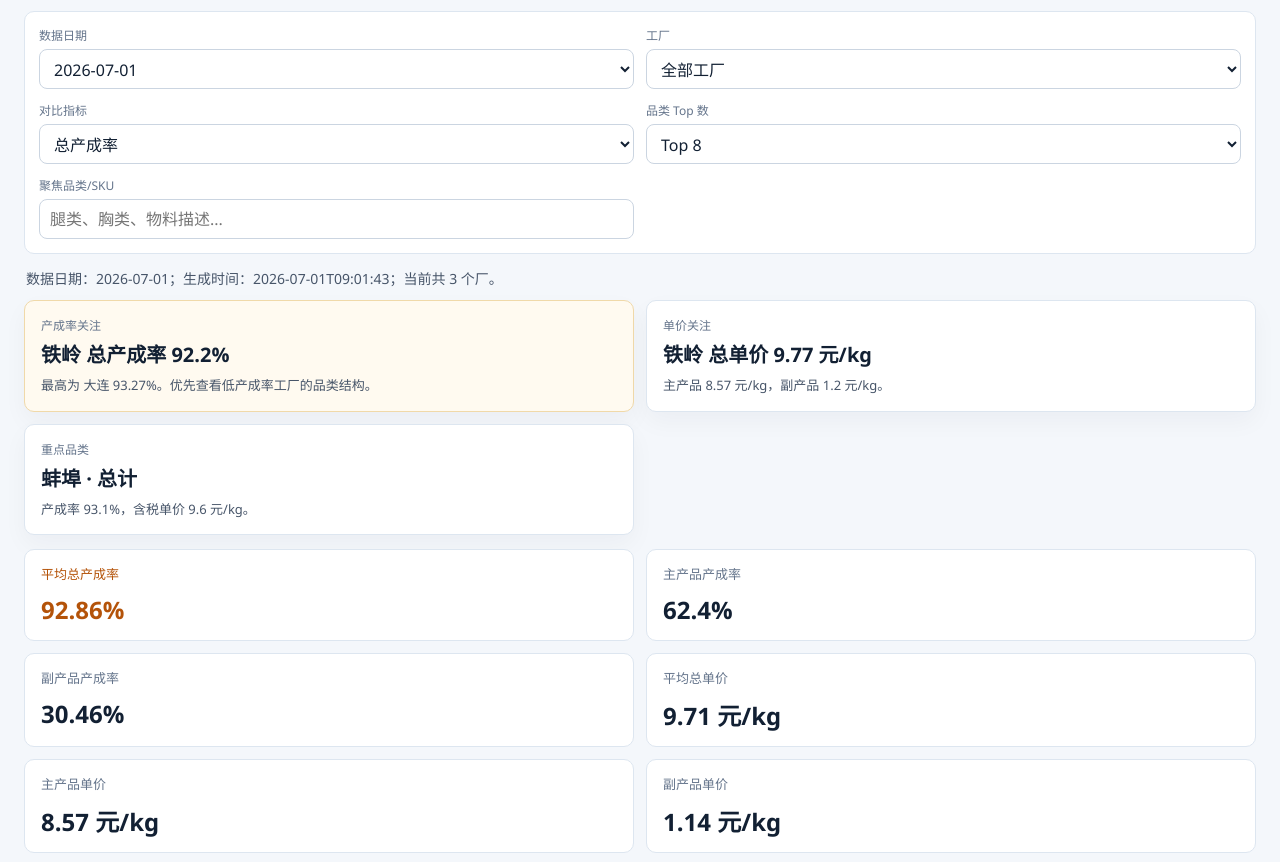
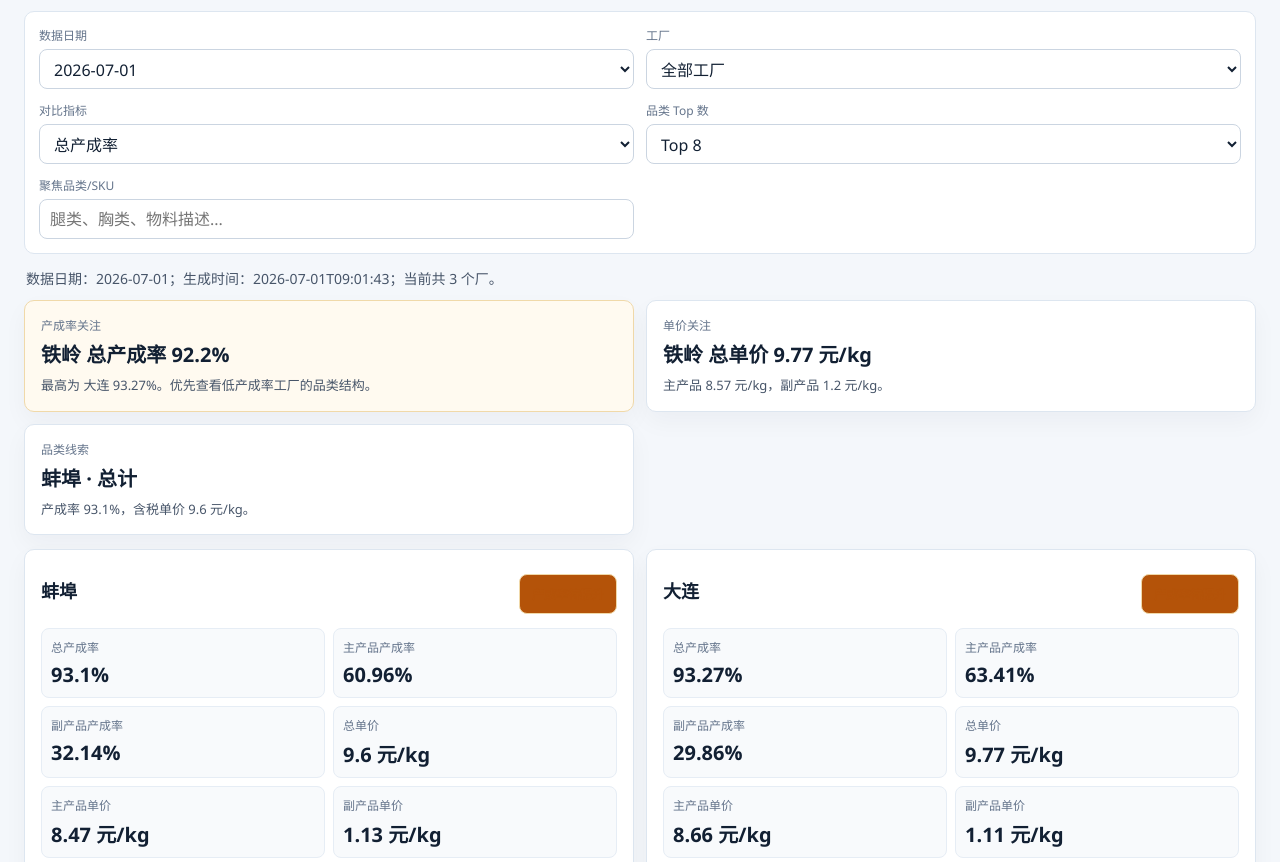
Before and after one commit to ac1826/PVM-analysis, a plain HTML site: page index.html in a window 1280 px wide. Shown: the part 90-952 px from the top of the page. Drawn offline with nearby package versions, Linux system fonts and the light colour scheme.

Commit message:
Show separate factory metrics instead of averages

```diff
--- a/index.html
+++ b/index.html
@@ -131,27 +131,12 @@
       border-color: #f0d9a9;
       background: #fffaf0;
     }
-    .kpis {
+    .factory-strip {
       display: grid;
-      grid-template-columns: repeat(6, 1fr);
+      grid-template-columns: repeat(3, 1fr);
       gap: 12px;
       margin: 14px 0;
     }
-    .kpi {
-      background: var(--panel);
-      border: 1px solid var(--line);
-      border-radius: 10px;
-      padding: 14px 16px;
-      min-height: 92px;
-    }
-    .kpi .label { color: var(--muted); font-size: 13px; }
-    .kpi .value {
-      margin-top: 10px;
-      font-size: 24px;
-      font-weight: 700;
-      white-space: nowrap;
-    }
-    .kpi.alert .label, .kpi.alert .value { color: var(--orange); }
     section { margin-top: 12px; }
     .grid-2 { display: grid; grid-template-columns: 1fr 1fr; gap: 12px; }
     .grid-3 { display: grid; grid-template-columns: 1fr 1fr 1fr; gap: 12px; }
@@ -175,17 +160,11 @@
     .chart { height: 420px; min-height: 340px; width: 100%; }
     .chart.compact { height: 330px; min-height: 300px; }
     .chart.tall { height: 520px; min-height: 430px; }
-    .factory-strip {
-      display: grid;
-      grid-template-columns: repeat(3, 1fr);
-      gap: 12px;
-      margin: 12px 0;
-    }
     .factory-card {
       background: var(--panel);
       border: 1px solid var(--line);
       border-radius: 10px;
-      padding: 14px;
+      padding: 16px;
       box-shadow: 0 10px 24px rgba(15,23,42,.04);
     }
     .factory-card .name {
@@ -194,7 +173,8 @@
       gap: 10px;
       align-items: center;
       font-weight: 800;
-      margin-bottom: 12px;
+      margin-bottom: 14px;
+      font-size: 18px;
     }
     .status-pill {
       display: inline-flex;
@@ -209,7 +189,7 @@
     .status-pill.warn { background: var(--orange); }
     .factory-card .mini-grid {
       display: grid;
-      grid-template-columns: repeat(3, 1fr);
+      grid-template-columns: repeat(2, minmax(0, 1fr));
       gap: 8px;
     }
     .mini {
@@ -225,7 +205,7 @@
     .mini .value {
       margin-top: 5px;
       font-weight: 800;
-      font-size: 16px;
+      font-size: 20px;
       white-space: nowrap;
     }
     .empty {
@@ -244,12 +224,12 @@
       margin-top: 8px;
     }
     @media (max-width: 1280px) {
-      .filters, .kpis, .grid-2, .grid-3, .insights, .factory-strip { grid-template-columns: 1fr 1fr; }
+      .filters, .grid-2, .grid-3, .insights, .factory-strip { grid-template-columns: 1fr 1fr; }
     }
     @media (max-width: 760px) {
       .wrap { padding: 12px; }
       header { display: block; }
-      .filters, .kpis, .grid-2, .grid-3, .insights, .factory-strip { grid-template-columns: 1fr; }
+      .filters, .grid-2, .grid-3, .insights, .factory-strip { grid-template-columns: 1fr; }
       .chart, .chart.tall { height: 440px; min-height: 360px; }
       h1 { font-size: 22px; }
     }
@@ -297,7 +277,6 @@
 
     <div id="scope" class="scope-note"></div>
     <div id="insightCards" class="insights"></div>
-    <div id="kpiCards" class="kpis"></div>
     <div id="factoryCards" class="factory-strip"></div>
 
     <section class="grid-2">
@@ -440,7 +419,6 @@
       }
       document.getElementById("scope").textContent =
         `数据日期：${report.report_date}；生成时间：${report.generated_at || "-"}；当前共 ${report.factory_count || 0} 个厂。`;
-      renderKpis();
       renderInsights();
       renderFactoryCards();
       renderFactoryMetricChart();
@@ -449,35 +427,6 @@
       renderCategorySaleRateChart();
       renderTrendChart();
       renderSkuRankChart();
-    }
-
-    function renderKpis() {
-      const factories = selectedFactory() ? [selectedFactory()] : report.factories;
-      const sums = factories.reduce((acc, f) => {
-        const c = f.daily_core || {};
-        acc.yield += num(c["总产成率"]);
-        acc.mainYield += num(c["主产品产成率"]);
-        acc.byproductYield += num(c["副产品产成率"]);
-        acc.price += num(c["总产值"]);
-        acc.mainPrice += num(c["主产品产值"]);
-        acc.byproductPrice += num(c["副产品产值"]);
-        return acc;
-      }, { yield: 0, mainYield: 0, byproductYield: 0, price: 0, mainPrice: 0, byproductPrice: 0 });
-      const count = Math.max(factories.length, 1);
-      const cards = [
-        ["平均总产成率", fmt(sums.yield / count, "%")],
-        ["主产品产成率", fmt(sums.mainYield / count, "%")],
-        ["副产品产成率", fmt(sums.byproductYield / count, "%")],
-        ["平均总单价", fmt(sums.price / count, " 元/kg")],
-        ["主产品单价", fmt(sums.mainPrice / count, " 元/kg")],
-        ["副产品单价", fmt(sums.byproductPrice / count, " 元/kg")]
-      ];
-      document.getElementById("kpiCards").innerHTML = cards.map(([label, value], idx) => `
-        <div class="kpi ${idx === 0 && parseFloat(value) < 94 ? "alert" : ""}">
-          <div class="label">${label}</div>
-          <div class="value">${value}</div>
-        </div>
-      `).join("");
     }
 
     function factoryYield(factory) {
@@ -515,7 +464,7 @@
           <div class="detail">${bestPrice ? `主产品 ${fmt(num(bestPrice.daily_core["主产品产值"]), " 元/kg")}，副产品 ${fmt(num(bestPrice.daily_core["副产品产值"]), " 元/kg")}。` : ""}</div>
         </div>
         <div class="insight">
-          <div class="eyebrow">重点品类</div>
+          <div class="eyebrow">品类线索</div>
           <div class="headline">${topCategory ? `${topCategory.factory} · ${topCategory["项目"]}` : "-"}</div>
           <div class="detail">${topCategory ? `产成率 ${pct(topCategory["产成率%"])}，含税单价 ${fmt(num(topCategory["含税单价"]), " 元/kg")}。` : ""}</div>
         </div>
@@ -537,7 +486,10 @@
             <div class="mini-grid">
               <div class="mini"><div class="label">总产成率</div><div class="value">${pct(c["总产成率"])}</div></div>
               <div class="mini"><div class="label">主产品产成率</div><div class="value">${pct(c["主产品产成率"])}</div></div>
+              <div class="mini"><div class="label">副产品产成率</div><div class="value">${pct(c["副产品产成率"])}</div></div>
               <div class="mini"><div class="label">总单价</div><div class="value">${fmt(c["总产值"], " 元/kg")}</div></div>
+              <div class="mini"><div class="label">主产品单价</div><div class="value">${fmt(c["主产品产值"], " 元/kg")}</div></div>
+              <div class="mini"><div class="label">副产品单价</div><div class="value">${fmt(c["副产品产值"], " 元/kg")}</div></div>
             </div>
           </div>
         `;
```
